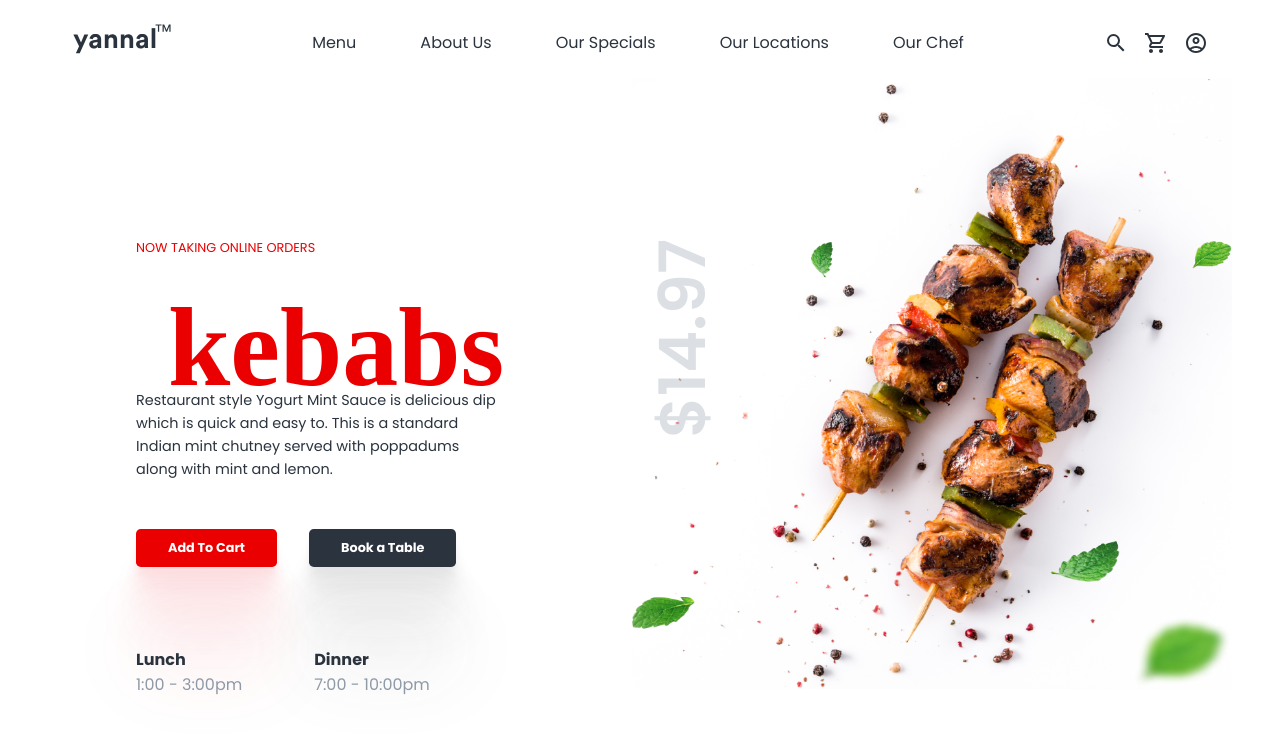
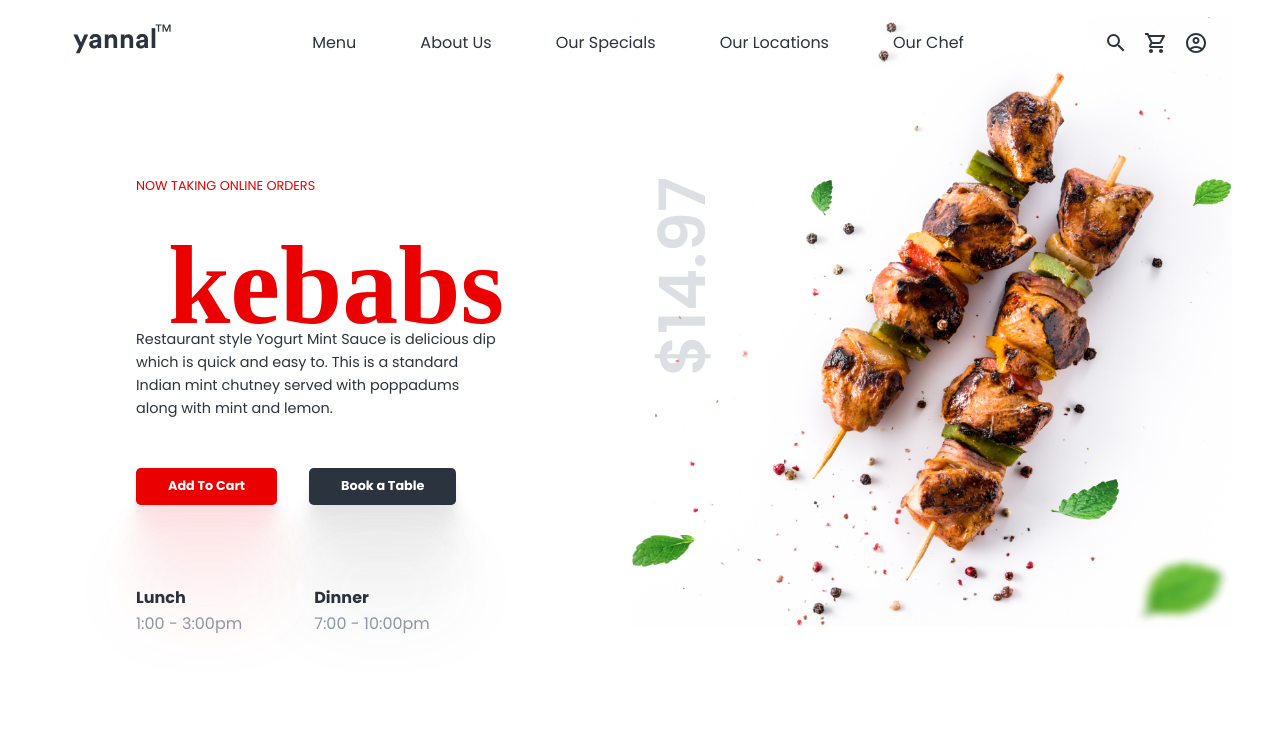
Before and after one commit to zeetaen1989/mama-joint, a Next.js app: page / in a window 1280 px wide. Shown: the top 734 px of the page. Built offline with nearby package versions, Linux system fonts and the light colour scheme; a web font is replaced by a local one.

Commit message:
refactor(pages & mixins)

```diff
--- a/pages/index.js
+++ b/pages/index.js
@@ -2,23 +2,27 @@ import Head from "next/head";
 import { Nav, Footer, Hero } from "../app/components/layouts";
 
 const Home = () => {
+
+	const navStyle = {
+		position: "relative",
+		zIndex: "999",
+	}
+
+	const heroStyle = {
+		position: "absolute",
+		zIndex: "1",
+		top: "1rem",
+	}
+
 	return (
 		<>
 			<Head>
 				<title>FoodLab | Pizza Delivery Services</title>
-				<meta
-					name="description"
-					content="This is a pizza delivery service application."
-				/>
-				<meta name="viewport" content="initial-scale=1.0, width=device-width" />
-				<meta name="theme-color" content="#000000" />
-				<meta author="Pizza Delivery Services" />
-				<link rel="icon" href="/favicon.ico" />
-			</Head>
-			<div className="nav" style={{ position: "relative", zIndex: "999" }}>
+z			</Head>
+			<div className="nav" style={navStyle}>
 				<Nav />
 			</div>
-			<div className="hero" style={{ position: "absolute", zIndex: "1" }}>
+			<div className="hero" style={heroStyle}>
 				<Hero />
 			</div>
 			<Footer />
--- a/styles/abstracts/_mixins.scss
+++ b/styles/abstracts/_mixins.scss
@@ -8,10 +8,14 @@
     color: white;
     font-size: 0.8rem;
     font-weight: bold;
-    cursor: pointer;
-    border-radius: 0.3rem;
     padding: 0.6rem 2rem;
     user-select: none;
+    cursor: pointer;
+    position: relative;
+    display: block;
+    border-width: 0;
+    border-radius: 0.3rem;
+    text-align: center;
 
     &:hover {
         opacity: 0.8;
```
